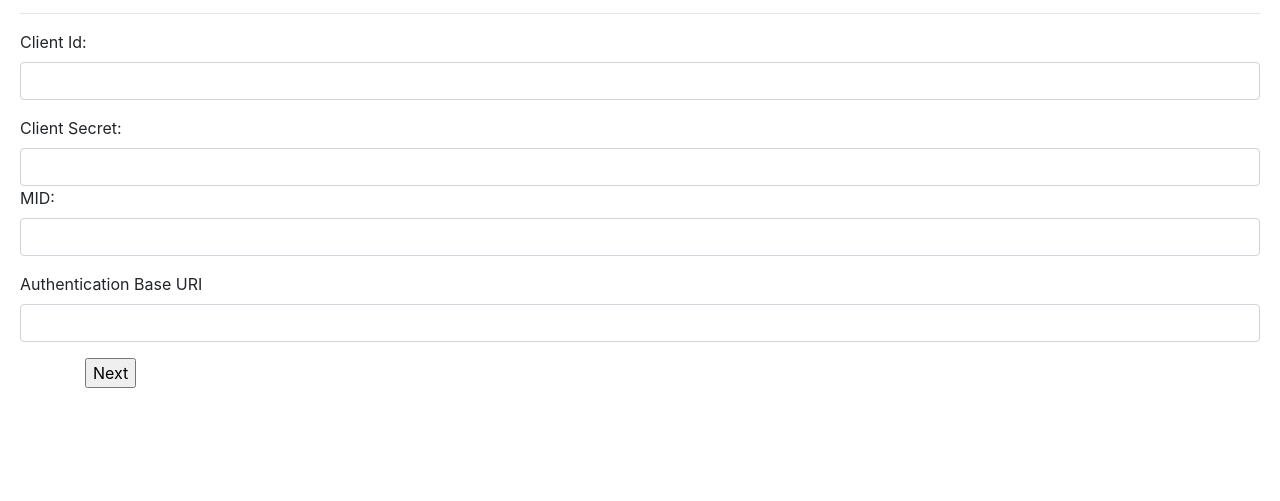
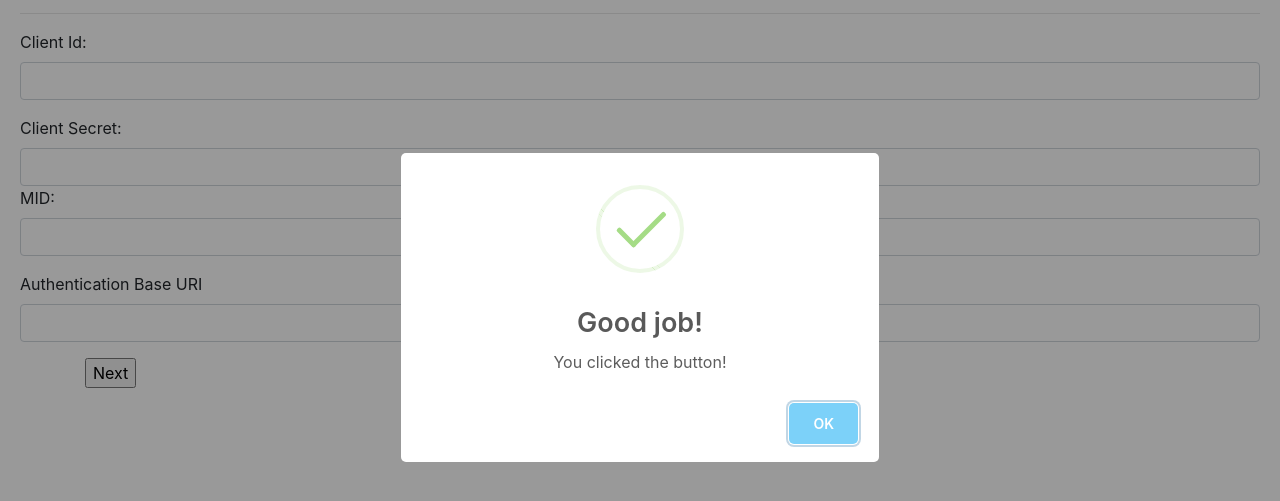
Before and after one commit to PrafullJain/DataExtensionUI, a website: page public/index.html in a window 1280 px wide. Shown: the part 93-594 px from the top of the page. Drawn offline with nearby package versions, Linux system fonts and the light colour scheme.

Commit message:
Update index.html

```diff
--- a/public/index.html
+++ b/public/index.html
@@ -4,6 +4,8 @@
     <meta name="viewport" content="width=device-width, initial-scale=1.0">
     <link rel="stylesheet" href="https://stackpath.bootstrapcdn.com/bootstrap/4.3.1/css/bootstrap.min.css" integrity="sha384-ggOyR0iXCbMQv3Xipma34MD+dH/1fQ784/j6cY/iJTQUOhcWr7x9JvoRxT2MZw1T" crossorigin="anonymous">
   <!--  <link rel="stylesheet" href="index.css" > -->
+    <script src="https://unpkg.com/sweetalert/dist/sweetalert.min.js"></script>
+
     <title>Enter Necessary Credentials</title>
 </head>
 <style type="text/css">
@@ -16,8 +18,12 @@
         display: block;
     }
 </style>
-
-<body>
+<script>
+    function Start(){
+    swal("Good job!", "You clicked the button!", "success");
+    }
+    </script>
+<body onload="Start()">
 
     <div id="step1" class="step">
         <h2>Enter Credentials</h2>
```
